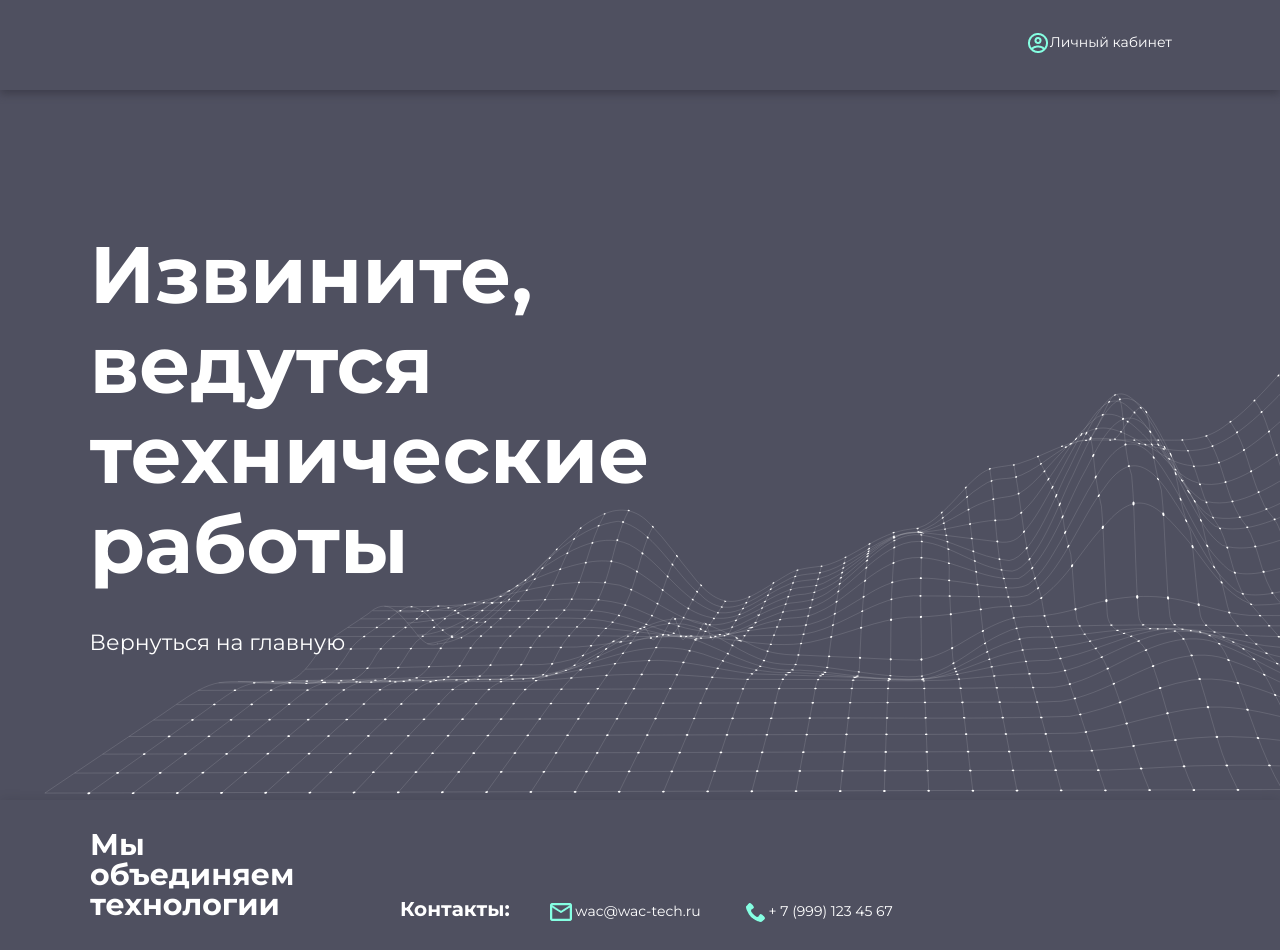
After one commit to GrandAlpha/WAC_landing, a Django app: page /home/account/ in a window 1280 px wide. The commit adds this page. Run offline with Django 4.2, Linux system fonts and the light colour scheme; some libraries are stand-ins or nearby versions.

Commit message:
next commit

```diff
--- a/WAC_landing/settings.py
+++ b/WAC_landing/settings.py
@@ -12,7 +12,7 @@ https://docs.djangoproject.com/en/4.1/ref/settings/
 
 from pathlib import Path
 import os
-import keys
+from WAC_landing.keys import SECRET
 
 # Build paths inside the project like this: BASE_DIR / 'subdir'.
 BASE_DIR = Path(__file__).resolve().parent.parent
@@ -22,7 +22,7 @@ BASE_DIR = Path(__file__).resolve().parent.parent
 # See https://docs.djangoproject.com/en/4.1/howto/deployment/checklist/
 
 # SECURITY WARNING: keep the secret key used in production secret!
-SECRET_KEY = keys.SECRET
+SECRET_KEY = SECRET
 
 # SECURITY WARNING: don't run with debug turned on in production!
 DEBUG = True
@@ -40,6 +40,7 @@ INSTALLED_APPS = [
     'django.contrib.sessions',
     'django.contrib.messages',
     'django.contrib.staticfiles',
+    'bootstrap_modal_forms',
 ]
 
 MIDDLEWARE = [
--- a/landing/urls.py
+++ b/landing/urls.py
@@ -8,5 +8,5 @@ urlpatterns = [
 ]
 
 urlpatterns += [
-    path('accounts/', include('django.contrib.auth.urls')),
+    path('account/', views.account, name='account'),
 ]
--- a/landing/views.py
+++ b/landing/views.py
@@ -1,11 +1,10 @@
 from django.shortcuts import render
-from django.http import HttpResponseRedirect
-from django.views.generic import RedirectView
-from django.http import HttpRequest
-from django.contrib.auth import logout
-from django.shortcuts import redirect
-from django.contrib.auth.models import User
 from .forms import Survey
+
+
+def account(request):
+    context = {}
+    return render(request, 'landing/account.html', context)
 
 
 def home(request):
--- a/static/css/style.css
+++ b/static/css/style.css
@@ -184,6 +184,14 @@ h1, h2, h3, h4, h5, h6 {
 /*    margin-bottom: 20px;*/
 /*  }*/
 /*}*/
+
+#intro a{
+  color: white;
+}
+
+#intro a:hover{
+  color: #4dffd4;
+}
 
 
 #intro .back-intro {
--- a/templates/base.html
+++ b/templates/base.html
@@ -45,7 +45,7 @@
       <nav id="nav-menu-container">
         <ul class="nav-menu">
 
-            <li><img src="{% static 'img/account.png' %}">Личный кабинет</li>
+            <li><a href="{% url 'account' %}"><img src="{% static 'img/account.png' %}">Личный кабинет</a></li>
 
         </ul>
       </nav><!-- #nav-menu-container -->
@@ -62,7 +62,7 @@
       <div class="row">
           <div class="copyright">
             <div class="footer-links">
-            <a href="#">Мы объединяем технологии</a>
+            <a href="{% url 'home-page' %}">Мы объединяем технологии</a>
               </div>
           </div>
         <div class="cont">
--- /dev/null
+++ b/templates/landing/account.html
@@ -0,0 +1,25 @@
+{% extends "base.html" %}
+{% block content %}
+{% load static %}
+ <section id="intro">
+
+    <div class="back-intro">
+      <div class="back-intro-text">
+        <h1>Извините, ведутся технические работы</h1>
+          <a href="{% url 'home-page' %}"><h2>Вернуться на главную</h2></a>
+
+      </div>
+
+      <div class="back-intro-1" data-aos="fade-up" data-aos-delay="400">
+        <img src="{% static 'img/back_intro.svg' %}" alt="">
+      </div>
+
+<!--      <div class="back-intro-W" data-aos="fade-up" data-aos-delay="200">-->
+<!--        <img src="{% static 'img/W.png' %}" alt="">-->
+<!--      </div>-->
+
+    </div>
+
+
+  </section>
+{% endblock %}
```
Also changed, not shown: templates/landing/contact.html (added, +16 -0 lines), templates/landing/home.html (+19 -1 lines), landing/forms.py (line endings or trailing spaces).
